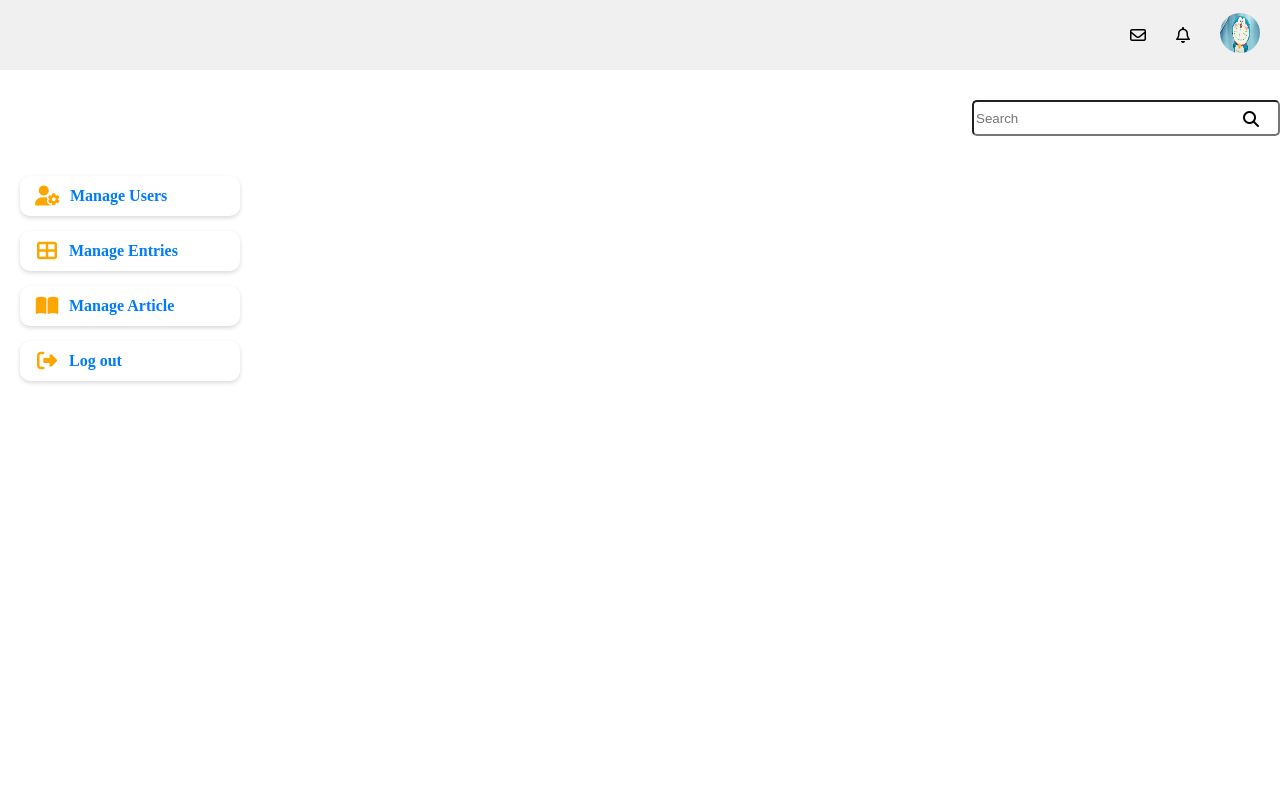
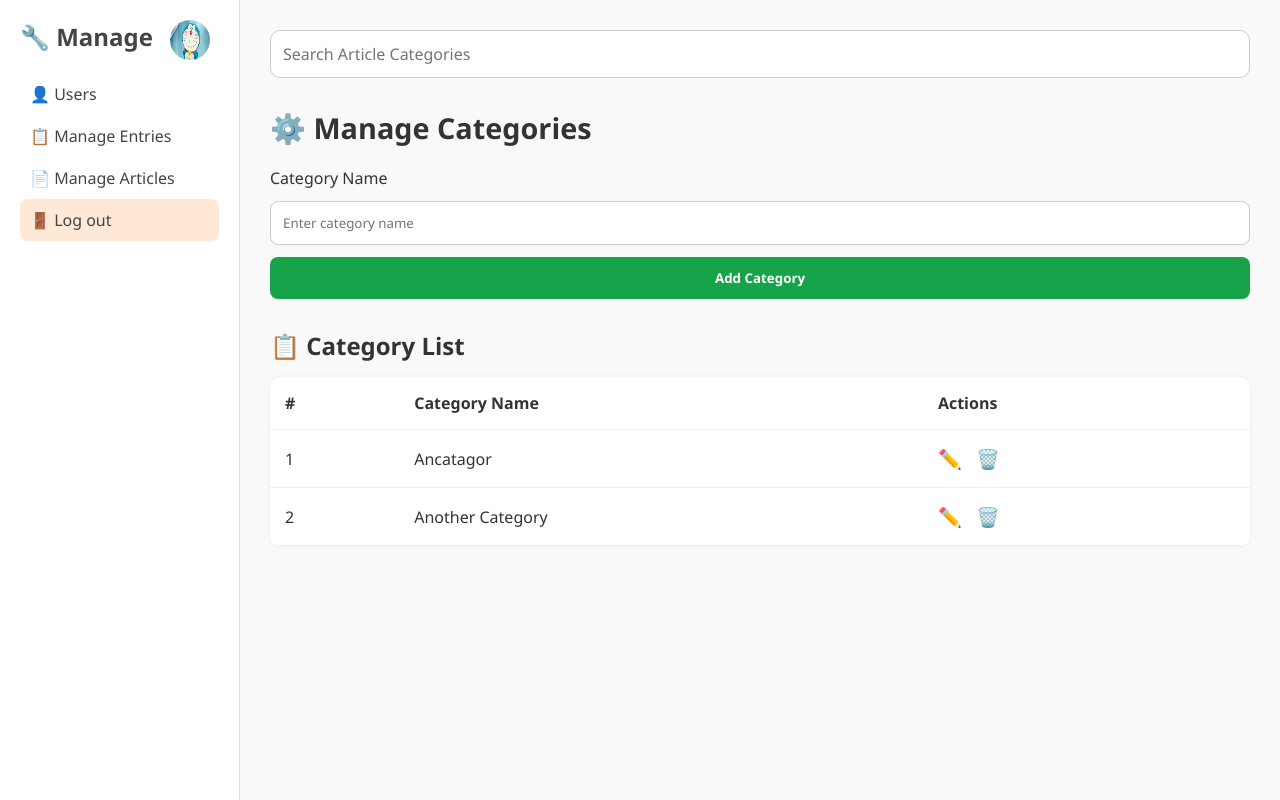
Before and after one commit to PhanVanDat111/PROJECT-STRUCURE_BLOG, a plain HTML site: page pages/dashboard.html in a window 1280 px wide. Drawn offline with Linux system fonts and the light colour scheme.

Commit message:
hoan thanh 2 muc task 33

```diff
--- a/css/article-manager.css
+++ b/css/article-manager.css
@@ -4,7 +4,7 @@
     box-sizing: border-box;
   }
 
-  /* body {
+  /* /* body {
     font-family: Arial, sans-serif;
     background-color: #f4f7f6;
     display: flex;
@@ -12,7 +12,7 @@
     align-items: center;
     height: 100vh;
   } */
-
+   */
   .post-container {
     background-color: white;
     width: 600px;
--- a/css/dashboard.css
+++ b/css/dashboard.css
@@ -1,131 +1,186 @@
-
-html, body {
+* {
+  box-sizing: border-box;
   margin: 0;
   padding: 0;
-    width: 100%;
-    height: 100%;
+  font-family: "Segoe UI", sans-serif;
 }
 
-  .title {
+body {
+  background-color: #f9f9f9;
+  color: #333;
+}
+
+.container {
   display: flex;
-    justify-content: flex-end;
-    align-items: center;
-    gap: 30px;
+  height: 100vh;
+}
+
+.sidebar {
+  width: 240px;
+  background-color: #fff;
+  border-right: 1px solid #ddd;
   padding: 20px;
-    background-color: #f0f0f0;
-    height: 30px;
+  display: flex;
+  flex-direction: column;
+  gap: 20px;
+}
+
+.sidebar .logo {
+  font-size: 1.5rem;
+  font-weight: bold;
+  color: #444;
+}
+
+.sidebar nav a {
+  display: block;
+  text-decoration: none;
+  color: #444;
+  font-size: 1rem;
+  padding: 10px;
+  border-radius: 8px;
+  transition: background 0.2s ease;
+}
+
+.sidebar nav a:hover {
+  background-color: #eef1f6;
+}
+
+.logout {
+  margin-top: auto;
+  background-color: #ffe8d5;
+  color: #e67e22;
+}
+
+.main-content {
+  flex-grow: 1;
+  padding: 30px;
+}
+
+.search-bar input {
+  width: 100%;
+  padding: 12px;
+  border-radius: 10px;
+  border: 1px solid #ccc;
+  margin-bottom: 30px;
+  font-size: 1rem;
+}
+
+.category-management h1 {
+  font-size: 1.8rem;
+  margin-bottom: 20px;
+}
+
+.form-group {
+  display: flex;
+  flex-direction: column;
+  gap: 12px;
   margin-bottom: 30px;
 }
-  .sidebar {
-  padding: 40px 20px;
-  width: 220px;
-  column-gap: 10px;
+
+.form-group input {
+  padding: 12px;
+  border-radius: 8px;
+  border: 1px solid #ccc;
 }
 
-.menu-btn {
-  display: flex;
-  align-items: center;
-  gap: 10px;
-  background-color: white;
-  color: #007bff;
-  padding: 10px 15px;
-  margin-bottom: 15px;
-  border-radius: 10px;
-  box-shadow: 0 2px 4px rgba(0,0,0,0.15);
-  text-decoration: none;
-  font-size: 16px;
+.add-btn {
+  background-color: #16a34a;
+  color: white;
+  padding: 12px;
+  border: none;
+  border-radius: 8px;
   font-weight: bold;
-  transition: background 0.3s;
+  cursor: pointer;
+  transition: background 0.2s ease;
 }
 
-.menu-btn:hover {
-  background-color: #cde4f9;
+.add-btn:hover {
+  background-color: #15803d;
 }
 
-.menu-btn i {
-  color: orange;
-  font-size: 20px;
-  min-width: 24px;
-  text-align: center;
-}
-.search{
- display: flex;
- justify-content:flex-end;
-}
-.search input{
-    width: 300px;
-    height: 30px;
-    border-radius: 5px;
-
-}
-.search-btn{
-    background-color: white;
-    color: black;
-
-    border-radius: 5px;
-    border: none;
-    cursor: pointer;
-    font-size: 16px;
-    font-weight: bold;
-    margin-left: 10px;
-    position: absolute;
-    right: 15px;
-    top: 110px;
-
-}
-.profile-dropdown {
-    position: relative;
-    display: inline-block;
+.category-list h2 {
+  margin-bottom: 15px;
 }
 
-  .profile-img {
+table {
+  width: 100%;
+  border-collapse: collapse;
+  background-color: #fff;
+  border-radius: 10px;
+  overflow: hidden;
+  box-shadow: 0 0 5px rgba(0,0,0,0.05);
+}
+
+th, td {
+  padding: 15px;
+  text-align: left;
+  border-bottom: 1px solid #eee;
+}
+
+.action-btn {
+  background: none;
+  border: none;
+  font-size: 1.2rem;
+  cursor: pointer;
+  margin-right: 10px;
+}
+.user-menu {
+  position: absolute;
+  top: 20px;
+  left: 170px;
+}
+
+.avatar {
   width: 40px;
   height: 40px;
   border-radius: 50%;
   cursor: pointer;
+  transition: transform 0.2s ease;
 }
 
-  .dropdown-content {
-    display: none;
-    position: absolute;
-    top: 50px;
-    right: 0;
-    background-color: white;
-    box-shadow: 0 8px 16px rgba(0, 0, 0, 0.2);
-    min-width: 200px;
-    border-radius: 6px;
-    padding: 10px;
-    z-index: 1;
+.avatar:hover {
+  transform: scale(1.05);
 }
 
-  .dropdown-content p {
-    margin: 0;
-    font-size: 14px;
-    color: #333;
+.dropdown {
+  position: absolute;
+  right: 0;
+  top: 50px;
+  width: 220px;
+  background-color: #fff;
+  border-radius: 10px;
+  box-shadow: 0 8px 20px rgba(0,0,0,0.1);
+  overflow: hidden;
+  z-index: 100;
+  padding: 10px 0;
 }
 
-  .dropdown-content a {
-    display: block;
-    padding: 8px;
-    color: #333;
-    text-decoration: none;
-    font-size: 14px;
+.dropdown.hidden {
+  display: none;
 }
 
-  .dropdown-content a:hover {
-    background-color: #f1f1f1;
+.dropdown-header {
+  display: flex;
+  align-items: center;
+  gap: 10px;
+  padding: 10px 16px;
+  border-bottom: 1px solid #eee;
 }
 
-  .profile-dropdown:hover .dropdown-content {
-    display: block;
+.dropdown-header img {
+  width: 40px;
+  height: 40px;
+  border-radius: 50%;
 }
 
-  .username {
-    font-weight: bold;
-    margin-bottom: 5px;
+.dropdown a {
+  display: block;
+  padding: 10px 16px;
+  text-decoration: none;
+  color: #333;
+  transition: background 0.2s ease;
 }
 
-  .email {
-    color: #888;
-    margin-bottom: 15px;
+.dropdown a:hover {
+  background-color: #f9f9f9;
 }
--- /dev/null
+++ b/css/user_manager.css
@@ -0,0 +1,147 @@
+body {
+    font-family: 'Segoe UI', sans-serif;
+    margin: 0;
+    padding: 0;
+    background-color: #f9f9f9;
+    color: #333;
+  }
+
+  .container {
+    width: 100%;
+    padding: 0px 20px;
+    background: #fff;
+    border-radius: 12px;
+    box-shadow: 0 4px 20px rgba(0, 0, 0, 0.05);
+  }
+
+  header {
+    display: flex;
+    justify-content: space-between;
+    align-items: center;
+    padding: 20px;
+    border-bottom: 1px solid #eee;
+  }
+
+  .search-add {
+    display: flex;
+    gap: 20px;
+    width: 420px;
+  }
+
+  input[type="text"] {
+    padding: 10px;
+    border: 1px solid #ccc;
+    border-radius: 6px;
+    font-size: 1rem;
+  }
+
+  button#addUser {
+    padding: 10px 16px;
+    background-color: #4f46e5;
+    color: white;
+    border: none;
+    border-radius: 6px;
+    cursor: pointer;
+    font-weight: 500;
+  }
+
+  button#addUser:hover {
+    background-color: #4338ca;
+  }
+
+  table {
+    width: 100%;
+    border-collapse: collapse;
+  }
+
+  thead {
+    background-color: #fafafa;
+  }
+
+  th, td {
+    text-align: left;
+    padding: 16px;
+    border-bottom: 1px solid #eee;
+  }
+
+  .pagination {
+    display: flex;
+    justify-content: center;
+    padding: 20px;
+    gap: 10px;
+  }
+
+  .pagination button {
+    border: none;
+    background: #f3f4f6;
+    padding: 8px 14px;
+    border-radius: 6px;
+    cursor: pointer;
+    font-weight: 500;
+  }
+
+  .pagination button.active {
+    background-color: #4f46e5;
+    color: white;
+  }
+  .user-menu {
+    position: absolute;
+    top: 20px;
+    left: 100px;
+    margin-right: 10px;
+  }
+
+  .avatar {
+    width: 40px;
+    height: 40px;
+    border-radius: 50%;
+    cursor: pointer;
+    transition: transform 0.2s ease;
+  }
+
+  .avatar:hover {
+    transform: scale(1.05);
+  }
+
+  .dropdown {
+    position: absolute;
+    right: 0;
+    top: 50px;
+    width: 220px;
+    background-color: #fff;
+    border-radius: 10px;
+    box-shadow: 0 8px 20px rgba(0,0,0,0.1);
+    overflow: hidden;
+    z-index: 100;
+    padding: 10px 0;
+  }
+
+  .dropdown.hidden {
+    display: none;
+  }
+
+  .dropdown-header {
+    display: flex;
+    align-items: center;
+    gap: 10px;
+    padding: 10px 16px;
+    border-bottom: 1px solid #eee;
+  }
+
+  .dropdown-header img {
+    width: 40px;
+    height: 40px;
+    border-radius: 50%;
+  }
+
+  .dropdown a {
+    display: block;
+    padding: 10px 16px;
+    text-decoration: none;
+    color: #333;
+    transition: background 0.2s ease;
+  }
+
+  .dropdown a:hover {
+    background-color: #f9f9f9;
+  }
--- a/js/dashboard.js
+++ b/js/dashboard.js
@@ -1,6 +1,14 @@
-// Đảm nhận việc bật/tắt menu khi người dùng click vào biểu tượng hồ sơ.
 let profile = document.getElementById("profile-icon");
+let dropdownMenu = document.getElementById("dropdown-menu");
+
+// Toggle dropdown khi click avatar
 profile.addEventListener("click", function () {
-    let dropdownMenu = document.getElementById("dropdown-menu");
-    dropdownMenu.style.display = dropdownMenu.style.display === "block" ? "none" : "block";
+  dropdownMenu.classList.toggle("hidden");
 });
+
+// Ẩn dropdown nếu click ra ngoài
+document.addEventListener("click", function (e) {
+  if (!dropdownMenu.contains(e.target) && !profile.contains(e.target)) {
+    dropdownMenu.classList.add("hidden");
+  }
+});
--- a/pages/dashboard.html
+++ b/pages/dashboard.html
@@ -3,37 +3,84 @@
 <head>
   <meta charset="UTF-8" />
   <meta name="viewport" content="width=device-width, initial-scale=1.0"/>
-  <title>Flex Icon Right</title>
-  <link rel="stylesheet" href="https://cdnjs.cloudflare.com/ajax/libs/font-awesome/6.7.2/css/all.min.css"/>
+  <title>Manage Categories</title>
   <link rel="stylesheet" href="../css/dashboard.css" />
 </head>
 <body>
-  <div class="title">
-    <i class="fa-regular fa-envelope"></i>
-    <i class="fa-regular fa-bell"></i>
-    <div class="profile-dropdown">
-        <img src="../assets/anhchandung.jpg" alt="Profile" class="profile-img" id="profile-icon">
-        <div class="dropdown-content" id="dropdown-menu">
-          <p class="username">Rikkie</p>
-          <p class="email">rikkei@gmail.com</p>
+  <div class="container">
+    <aside class="sidebar">
+      <h2 class="logo">🔧 Manage</h2>
+      <div class="user-menu">
+        <img src="../assets/anhchandung.jpg" id="profile-icon" alt="User Avatar" class="avatar"/>
+        <div id="dropdown-menu" class="dropdown hidden">
+          <div class="dropdown-header">
+            <img src="../assets/anhchandung.jpg" alt="Avatar" />
+            <div>
+              <strong>Rikkei</strong><br/>
+              <small>Phanvandat@gmail.com</small>
+            </div>
+          </div>
           <a href="#">View profile</a>
           <a href="#">Update profile picture</a>
           <a href="#">Change password</a>
           <a href="#">Log out</a>
         </div>
       </div>
+
+      <nav>
+        <a href="http://127.0.0.1:5500/pages/user_manager.html">👤 Users</a>
+        <a href="http://127.0.0.1:5500/pages/entries_manager.html">📋 Manage Entries</a>
+        <a href="http://127.0.0.1:5500/pages/article_manager.html">📄 Manage Articles</a>
+        <a href="http://127.0.0.1:5500/pages/login.html" class="logout">🚪 Log out</a>
+      </nav>
+    </aside>
+
+    <main class="main-content">
+      <div class="search-bar">
+        <input type="text" placeholder="Search Article Categories" />
       </div>
-  <div class="search">
-    <input type="text" placeholder="Search"/>
-    <button class="search-btn"><i class="fa-solid fa-magnifying-glass"></i></button>
 
+      <section class="category-management">
+        <h1>⚙️ Manage Categories</h1>
+        <div class="form-group">
+          <label for="categoryName">Category Name</label>
+          <input type="text" id="categoryName" placeholder="Enter category name" />
+          <button class="add-btn">Add Category</button>
         </div>
-  <div class="sidebar">
-    <a href="http://127.0.0.1:5500/pages/user_manager.html" class="menu-btn"><i class="fa-solid fa-user-gear"></i> Manage Users</a>
-    <a href="http://127.0.0.1:5500/pages/entries_manager.html" class="menu-btn"><i class="fa-solid fa-table-cells-large"></i> Manage Entries</a>
-    <a href="http://127.0.0.1:5500/pages/article_manager.html" class="menu-btn"><i class="fa-solid fa-book-open"></i> Manage Article</a>
-    <a href="http://127.0.0.1:5500/pages/login.html" class="menu-btn"><i class="fa-solid fa-right-from-bracket"></i> Log out</a>
+
+        <div class="category-list">
+          <h2>📋 Category List</h2>
+          <table>
+            <thead>
+              <tr>
+                <th>#</th>
+                <th>Category Name</th>
+                <th>Actions</th>
+              </tr>
+            </thead>
+            <tbody>
+              <tr>
+                <td>1</td>
+                <td>Ancatagor</td>
+                <td>
+                  <button class="action-btn">✏️</button>
+                  <button class="action-btn">🗑️</button>
+                </td>
+              </tr>
+              <tr>
+                <td>2</td>
+                <td>Another Category</td>
+                <td>
+                  <button class="action-btn">✏️</button>
+                  <button class="action-btn">🗑️</button>
+                </td>
+            </tbody>
+          </table>
+        </div>
+      </section>
+    </main>
   </div>
   <script src="../js/dashboard.js"></script>
 </body>
+
 </html>
```
Also changed, not shown: js/user_manager.js (+14 -0 lines), pages/user_manager.html (added, +50 -0 lines). Lines whose indentation alone changed are shown as unchanged.
